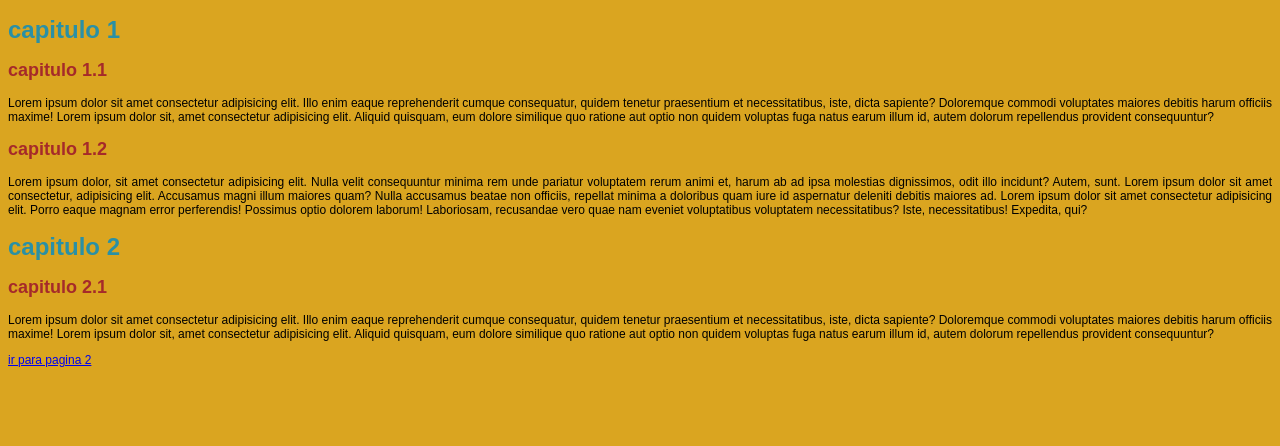
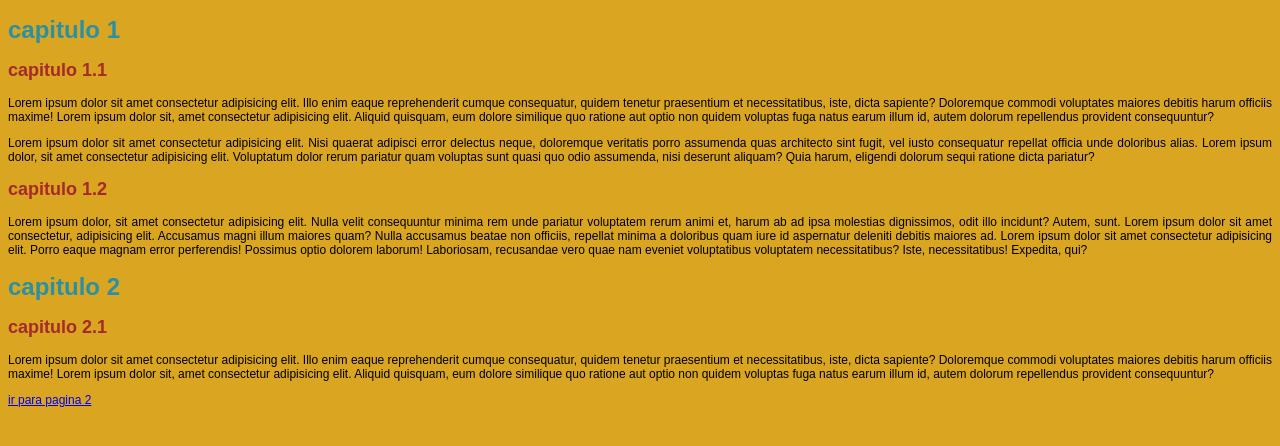
Before and after one commit to joelson-bungo/estudos, a plain HTML site: page html5 e css3/exec 014/index.html in a window 1280 px wide. Drawn offline with Linux system fonts and the light colour scheme.

Commit message:
actualizei o lorem12

```diff
--- a/html5 e css3/exec 014/index.html
+++ b/html5 e css3/exec 014/index.html
@@ -12,6 +12,11 @@
     <p>
         Lorem ipsum dolor sit amet consectetur adipisicing elit. Illo enim eaque reprehenderit cumque consequatur, quidem tenetur praesentium et necessitatibus, iste, dicta sapiente? Doloremque commodi voluptates maiores debitis harum officiis maxime!
         Lorem ipsum dolor sit, amet consectetur adipisicing elit. Aliquid quisquam, eum dolore similique quo ratione aut optio non quidem voluptas fuga natus earum illum id, autem dolorum repellendus provident consequuntur?
+    </p>
+
+    <p>
+        Lorem ipsum dolor sit amet consectetur adipisicing elit. Nisi quaerat adipisci error delectus neque, doloremque veritatis porro assumenda quas architecto sint fugit, vel iusto consequatur repellat officia unde doloribus alias.
+        Lorem ipsum dolor, sit amet consectetur adipisicing elit. Voluptatum dolor rerum pariatur quam voluptas sunt quasi quo odio assumenda, nisi deserunt aliquam? Quia harum, eligendi dolorum sequi ratione dicta pariatur?
     </p>
     <h2>capitulo 1.2</h2>
     <p>
```
